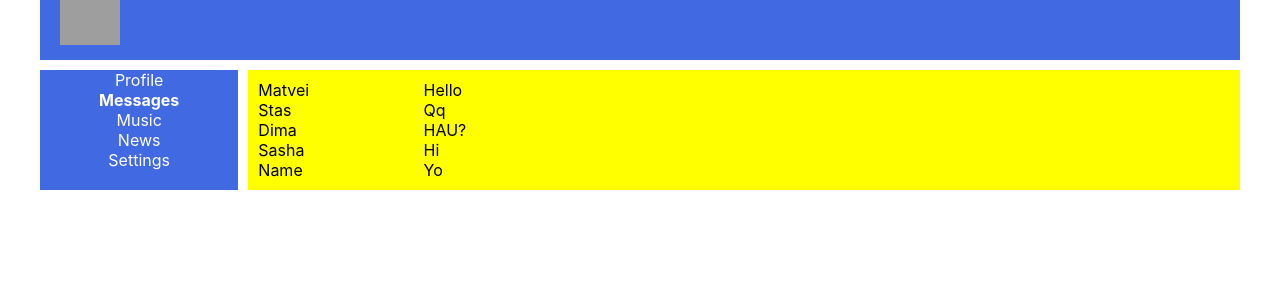
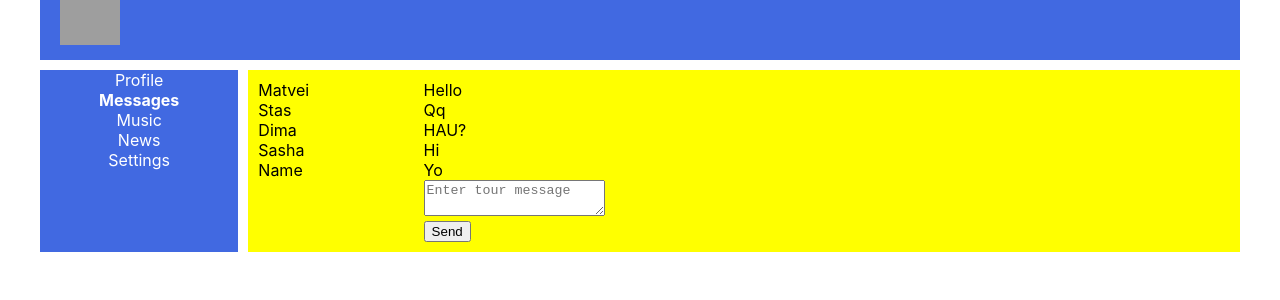
Before and after one commit to Badman018/1app, a React (Create React App) app: page /dialogs in a window 1280 px wide. Shown: the top 300 px of the page. Built offline with nearby package versions, Linux system fonts and the light colour scheme; grey boxes are pictures that could not be loaded.

Commit message:
Lesson 41 - state.js new methods for Dialogs.jsx component

```diff
--- a/src/App.js
+++ b/src/App.js
@@ -14,7 +14,7 @@ const App = (props) => {
                 <Nav/>
                 <div className='app-wrapper-content'>
                     <Route path='/profile' render={ () => <Profile profilePage={props.state.profilePage} dispatch={props.dispatch} /> } />
-                    <Route path='/dialogs' render={ () => <Dialogs state={props.state.dialogsPage} />} />
+                    <Route path='/dialogs' render={ () => <Dialogs state={props.state.dialogsPage} dispatch={props.dispatch} />} />
                     {/*<Route path='/music' component={Music} />
                     <Route path='/news' component={News} />
                     <Route path='/settings' component={Settings}/>*/}
--- a/src/components/Dialogs/Dialogs.jsx
+++ b/src/components/Dialogs/Dialogs.jsx
@@ -2,10 +2,22 @@ import React from 'react';
 import s from './Dialogs.module.css'
 import DialogsItem from "./DialogItem/DialogsItem";
 import MessageItem from "./MessageItem/MessageItem";
+import {sendMessageCreator, updateNewMessageBodyCreator} from "../../redux/state";
 
 const Dialogs = (props) => {
     let dialogsElements = props.state.dialogs.map( d => <DialogsItem name={d.name} id={d.id}/>);
     let messageElements = props.state.messages.map( m => <MessageItem message={m.message}/>);
+    let newMessageBody = props.state.newMessageBody;
+    let newMessageElement = React.createRef();
+
+    let onSendMessage = () => {
+        props.dispatch(sendMessageCreator())
+    }
+    let updateMessageBody = () => {
+        let body = newMessageElement.current.value;
+        let action = updateNewMessageBodyCreator(body)
+        props.dispatch(action)
+    }
 
     return (
         <div className={s.dialogs}>
@@ -13,7 +25,13 @@ const Dialogs = (props) => {
                 { dialogsElements }
             </div>
             <div className={s.messages}>
-                { messageElements }
+                <div>
+                    { messageElements }
+                </div>
+                <div>
+                    <div><textarea ref={ newMessageElement } value={ newMessageBody } onChange={ updateMessageBody } placeholder='Enter tour message'></textarea></div>
+                    <div><button onClick={ onSendMessage }>Send</button></div>
+                </div>
             </div>
         </div>
     )
--- a/src/index.js
+++ b/src/index.js
@@ -6,7 +6,7 @@ import ReactDOM from "react-dom";
 import {BrowserRouter} from "react-router-dom";
 import App from "./App";
 
-let rerenderTree = (state) => {
+let renderEntireTree = (state) => {
     ReactDOM.render(
         <BrowserRouter>
             <App state={state} dispatch={store.dispatch.bind(store)} />
@@ -15,8 +15,8 @@ let rerenderTree = (state) => {
     );
 }
 
-rerenderTree(store.getState());
-store.subscribe(rerenderTree)
+renderEntireTree(store.getState());
+store.subscribe(renderEntireTree)
 
 // If you want to start measuring performance in your app, pass a function
 // to log results (for example: reportWebVitals(console.log))
--- a/src/redux/state.js
+++ b/src/redux/state.js
@@ -1,5 +1,7 @@
-const UPDATE_NEW_POST_TEXT = 'UPDATE-NEW-POST-TEXT';
-const ADD_POST = 'ADD-POST';
+const UPDATE_NEW_POST_TEXT = 'UPDATE-NEW-POST-TEXT'
+const ADD_POST = 'ADD-POST'
+const SEND_MESSAGE = 'SEND_MESSAGE'
+const UPDATE_NEW_MESSAGE_BODY = 'UPDATE_NEW_MESSAGE_BODY'
 
 let store = {
     _state: {
@@ -26,37 +28,23 @@ let store = {
                 {id: 3, message: 'HAU?'},
                 {id: 4, message: 'Hi'},
                 {id: 5, message: 'Yo'}
-            ]
+            ],
+            newMessageBody: ''
         }
     },
     getState() {
         return this._state;
     },
 
-    _rerenderTree() {
+    _subscribeCall() {
         console.log('State changed')
     },
     subscribe(observer) {
-        this._rerenderTree = observer;
-    },
-
-    addPost() {
-        let newPost = {
-            id: this._state.profilePage.posts.length + 1,
-            text: this._state.profilePage.newPostText,
-            likes: 0
-        }
-        this._state.profilePage.posts.push(newPost);
-        this._state.profilePage.newPostText = '';
-        this._rerenderTree(this._state);
-    },
-    updatePostText(newText) {
-        this._state.profilePage.newPostText = newText;
-        this._rerenderTree(this._state)
+        this._subscribeCall = observer; //observer
     },
 
     dispatch(action) {
-        if(action.type === 'ADD-POST') {
+        if(action.type === ADD_POST) {
             let newPost = {
                 id: this._state.profilePage.posts.length + 1,
                 text: this._state.profilePage.newPostText,
@@ -64,10 +52,18 @@ let store = {
             }
             this._state.profilePage.posts.push(newPost);
             this._state.profilePage.newPostText = '';
-            this._rerenderTree(this._state);
-        } else if(action.type === 'UPDATE-NEW-POST-TEXT') {
+            this._subscribeCall(this._state);
+        } else if(action.type === UPDATE_NEW_POST_TEXT) {
             this._state.profilePage.newPostText = action.newText;
-            this._rerenderTree(this._state)
+            this._subscribeCall(this._state)
+        } else if(action.type === SEND_MESSAGE) {
+            let body = this._state.dialogsPage.newMessageBody;
+            this._state.dialogsPage.newMessageBody = ''
+            this._state.dialogsPage.messages.push({id: this._state.profilePage.posts.length + 1, message: body})
+            this._subscribeCall(this._state)
+        }  else if(action.type === UPDATE_NEW_MESSAGE_BODY) {
+            this._state.dialogsPage.newMessageBody = action.body
+            this._subscribeCall(this._state)
         }
     }
 }
@@ -75,11 +71,17 @@ let store = {
 export const addPostActionCreator = () => ({
     type: ADD_POST
 })
-
 export const updateNewPostTextActionCreator = (text) => ({
     type: UPDATE_NEW_POST_TEXT,
     newText: text
 })
+export const updateNewMessageBodyCreator = (body) => ({
+    type: UPDATE_NEW_MESSAGE_BODY,
+    body: body
+})
+export const sendMessageCreator = () => ({
+    type: SEND_MESSAGE
+})
 
 export default store;
 window.store = store;
```
